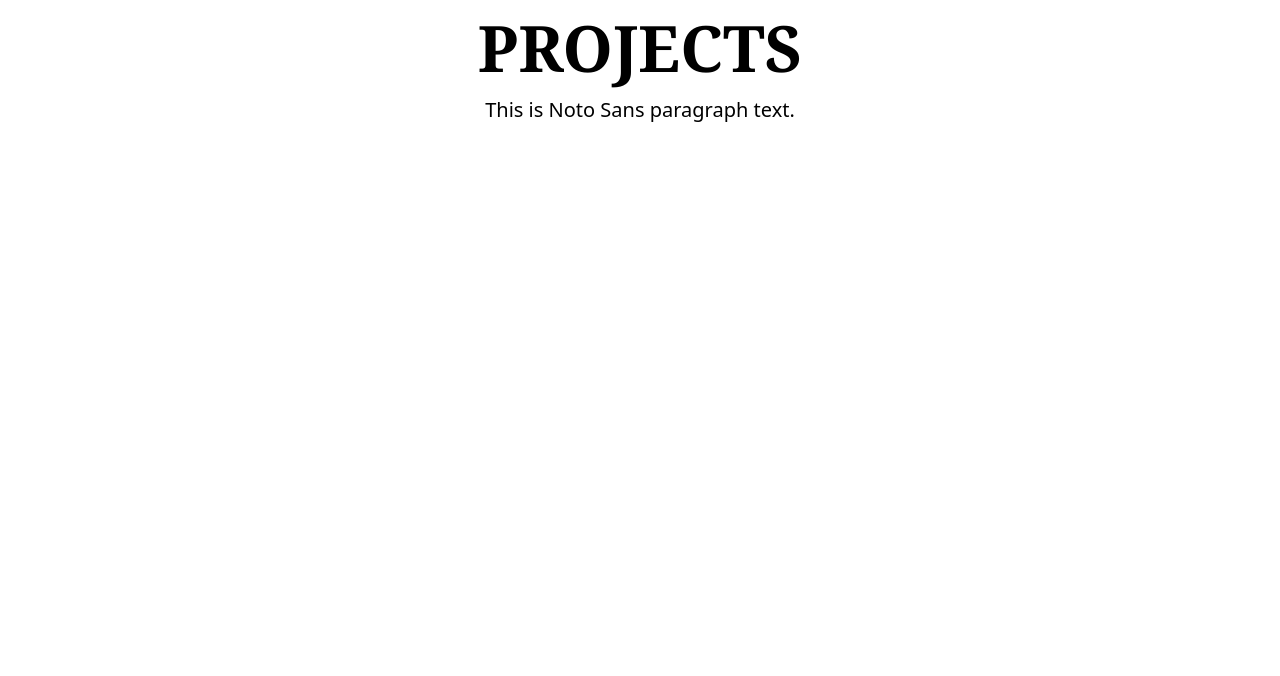
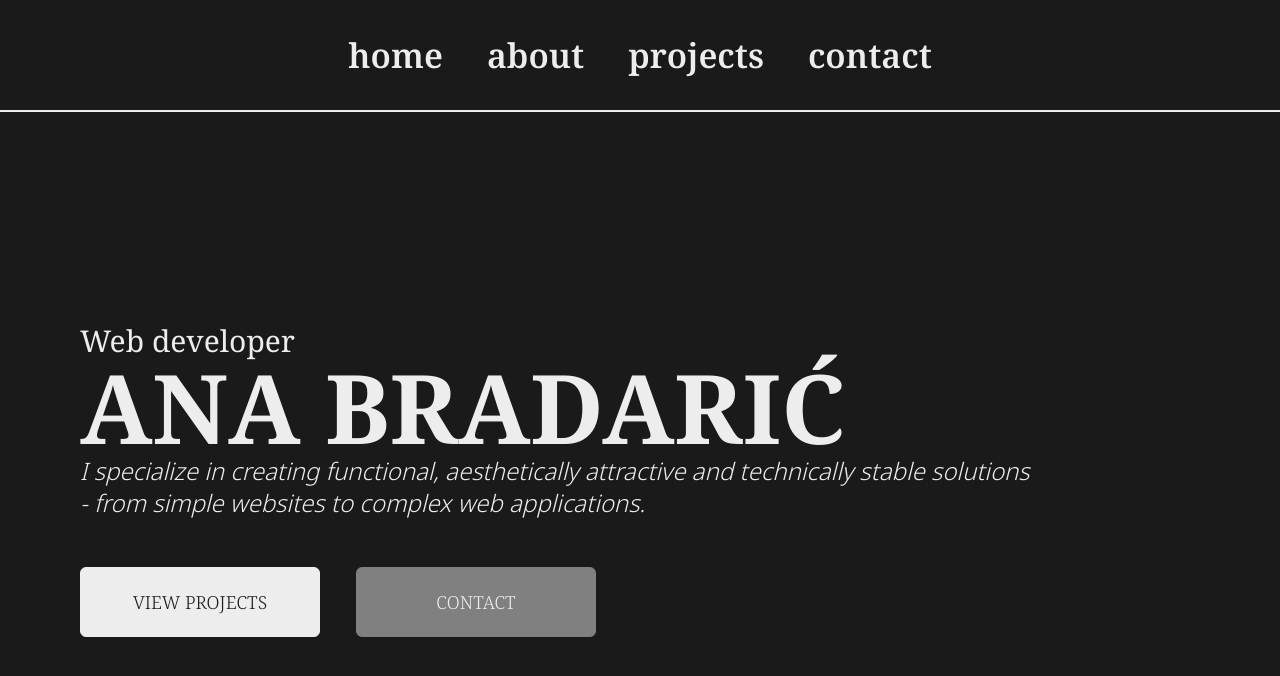
Before and after one commit to apalac13/Portfolio, a Next.js app in the folder portfolio/: page / in a window 1280 px wide. Shown: the top 676 px of the page. Built offline with nearby package versions, Linux system fonts and the light colour scheme.

Commit message:
landing page done

```diff
--- a/portfolio/package.json
+++ b/portfolio/package.json
@@ -9,7 +9,7 @@
     "lint": "eslint"
   },
   "dependencies": {
-    "next": "16.0.8",
+    "next": "^16.1.6",
     "postcss": "^8.5.6",
     "react": "19.2.1",
     "react-dom": "19.2.1"
@@ -17,6 +17,7 @@
   "devDependencies": {
     "@tailwindcss/postcss": "^4.1.17",
     "babel-plugin-react-compiler": "1.0.0",
+    "baseline-browser-mapping": "^2.9.19",
     "eslint": "^9",
     "eslint-config-next": "16.0.8",
     "tailwindcss": "^4.1.17"
--- a/portfolio/src/app/fonts.js
+++ b/portfolio/src/app/fonts.js
@@ -2,14 +2,12 @@
 
 export const notoSans = Noto_Sans({
   subsets: ["latin"],
-  weight: ["100", "200", "300", "400", "500", "600", "700", "800", "900"],
   variable: "--font-noto-sans",
   display: "swap",
 });
 
 export const notoSerif = Noto_Serif({
   subsets: ["latin"],
-  weight: ["100", "200", "300", "400", "500", "600", "700", "800", "900"],
   variable: "--font-noto-serif",
   display: "swap",
 });
--- a/portfolio/src/app/globals.css
+++ b/portfolio/src/app/globals.css
@@ -1,4 +1,15 @@
 @import "tailwindcss";
+
+@theme {
+  --font-sans: var(--font-noto-sans), sans-serif;
+  --font-serif: var(--font-noto-serif), serif;
+
+  --color-gray-10: #1a1a1a;
+  --color-gray-11: #808080;
+  --color-gray-12: #d9d9d9;
+  --color-gray-13: #ededed;
+  --color-gold-20: #bfa25b;
+}
 
 * {
   box-sizing: border-box;
@@ -9,6 +20,7 @@
 html {
   max-width: 100%;
   overflow-x: hidden;
+  scroll-behavior: smooth;
 }
 
 body {
@@ -17,5 +29,6 @@
   text-align: center;
   padding: 0 !important;
   max-width: 100%;
-  height: 100vh;
+  min-height: 100vh;
+  overflow-x: hidden;
 }
--- a/portfolio/src/app/page.jsx
+++ b/portfolio/src/app/page.jsx
@@ -1,10 +1,10 @@
+"use client";
+import Landing from "@/components/Landing";
+
 export default function Home() {
   return (
     <div className="p-10">
-      <p className="font-serif text-[64px] font-bold uppercase text-black">
-        PROJECTS
-      </p>
-      <p className="text-xl mt-4">This is Noto Sans paragraph text.</p>
+      <Landing />
     </div>
   );
 }
--- /dev/null
+++ b/portfolio/src/components/Button.jsx
@@ -0,0 +1,27 @@
+"use client";
+
+export default function Button({ width, height, text, color }) {
+  return (
+    <button
+      style={{ width, height }}
+      className={`flex items-center justify-center border rounded-md cursor-pointer
+        ${
+          (color === "white" && "border-gray-13 bg-gray-13") ||
+          (color === "gray" && "border-gray-11 bg-gray-11")
+        }
+      `}
+    >
+      <p
+        className={`
+           text-lg font-serif font-light
+          ${
+            (color === "white" && "text-gray-10") ||
+            (color === "gray" && "text-gray-13")
+          }
+        `}
+      >
+        {text}
+      </p>
+    </button>
+  );
+}
--- /dev/null
+++ b/portfolio/src/components/Landing.jsx
@@ -0,0 +1,39 @@
+"use client";
+import Navigation from "./Navigation";
+import Button from "./Button";
+
+export default function Landing() {
+  return (
+    <div
+      id="home"
+      className="relative bg-gray-10 w-screen h-screen text-gray-13"
+    >
+      <Navigation />
+      <div className="w-3/4 absolute top-[60%] left-20  translate-y-[-50%] flex flex-col gap-12 justify-center items-start  ">
+        <div className="text-left">
+          <p className="font-serif text-3xl">Web developer</p>
+          <p className=" font-serif text-8xl font-bold">ANA BRADARIĆ</p>
+          <p className="font-sans font-light italic text-2xl  ">
+            I specialize in creating functional, aesthetically attractive and
+            technically stable solutions - from simple websites to complex web
+            applications.
+          </p>
+        </div>
+        <div className="flex gap-9">
+          <Button
+            width={"240px"}
+            height={"70px"}
+            text={"VIEW PROJECTS"}
+            color={"white"}
+          />
+          <Button
+            width={"240px"}
+            height={"70px"}
+            text={"CONTACT"}
+            color={"gray"}
+          />
+        </div>
+      </div>
+    </div>
+  );
+}
--- /dev/null
+++ b/portfolio/src/components/Navigation.jsx
@@ -0,0 +1,24 @@
+import Link from "next/link";
+
+export default function Navigation() {
+  const navItems = [
+    { name: "home", link: "#home" },
+    { name: "about", link: "#about" },
+    { name: "projects", link: "#projects" },
+    { name: "contact", link: "#contact" },
+  ];
+
+  return (
+    <nav className="w-full h-28 flex gap-11 items-center justify-center  border-b-2 border-gray-13 fixed z-20">
+      {navItems.map((item, index) => (
+        <Link
+          href={item.link}
+          className=" text-[34px] font-semibold font-serif cursor-pointer"
+          key={index}
+        >
+          {item.name}
+        </Link>
+      ))}
+    </nav>
+  );
+}
```
Also changed, not shown: 1 other file (tests, documents, lock files or other folders).
